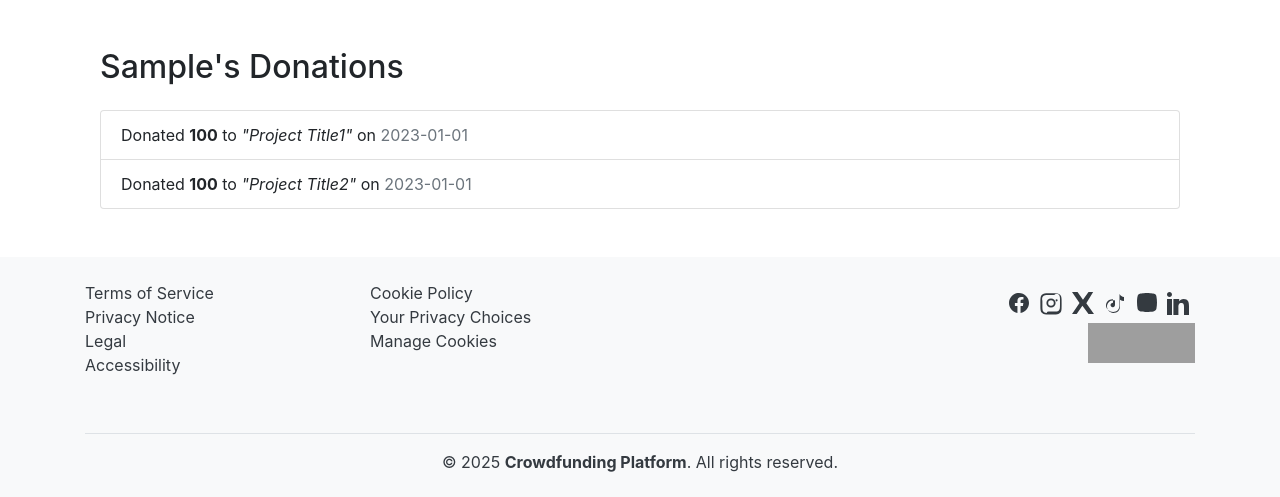
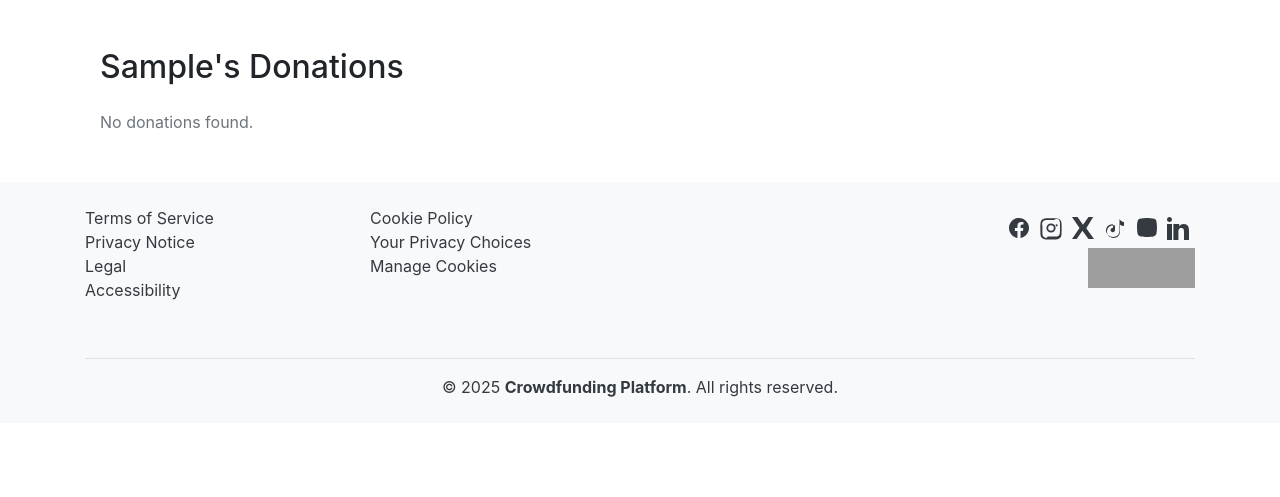
Before and after one commit to rafatgom3a/crowdfunding-platform, a Django app: page /users/donations/ in a window 1280 px wide. Shown: the part 56-553 px from the top of the page. Run offline with Django 5.2, Linux system fonts and the light colour scheme; the visitor is signed in with stand-in values (Sample User, id 1); data that the repository does not hold is empty; some libraries are stand-ins or nearby versions; grey boxes are pictures that could not be loaded.

Commit message:
Add user donations view and template

```diff
--- a/users/templates/users/donations_list.html
+++ b/users/templates/users/donations_list.html
@@ -2,6 +2,7 @@
 {% load static %}
 
 {% block title %}{{ user.first_name }}'s Profile - {{ block.super }}{% endblock %}
+
 
 {% block content %}
 <section class="container my-5">
@@ -13,7 +14,7 @@
             <li class="list-group-item">
                 Donated <strong>{{ donation.amount }}</strong> to
                 <em>"{{ donation.project.title }}"</em> on
-                <span class="text-muted">{{ donation.date }}</span>
+                <span class="text-muted">{{ donation.created_at|date:"F j, Y, g:i a" }}</span>
             </li>
             {% endfor %}
         </ul>
--- a/users/views.py
+++ b/users/views.py
@@ -12,6 +12,7 @@ from django.utils import timezone
 from django.conf import settings
 from decouple import config
 
+from donations.models import Donation
 from projects.models import Project
 
 
@@ -386,40 +387,11 @@ def resend_activation_view(request):
 @login_required
 def user_projects(request):
     projects = Project.objects.filter(created_by=request.user)
-    # projects = [{
-    #     'title': 'Project Title1',
-    #     'description': 'Project Description1',
-    #     'goal': 1000,
-    #     'current_amount': 500,
-    #     'end_date': '2023-01-01',
-    #     'status': 'active'
-    # }, {
-    #     'title': 'Project Title2',
-    #     'description': 'Project Description2',
-    #     'goal': 2000,
-    #     'current_amount': 1500,
-    #     'end_date': '2023-01-01',
-    #     'status': 'completed'
-    # }]
     return render(request, 'users/projects_list.html', {'projects': projects})
 
 # @login_required
 
 
 def user_donations(request):
-
-    #     donations = UserDonation.objects.filter(user=request.user).select_related('project')
-    donations = [{
-        'amount': 100,
-        'project': {
-            'title': 'Project Title1',
-        },
-        'date': '2023-01-01'
-    }, {
-        'amount': 100,
-        'project': {
-            'title': 'Project Title2',
-        },
-        'date': '2023-01-01'
-    }]
+    donations = Donation.objects.filter(user=request.user).select_related('project')
     return render(request, 'users/donations_list.html', {'donations': donations})
```
